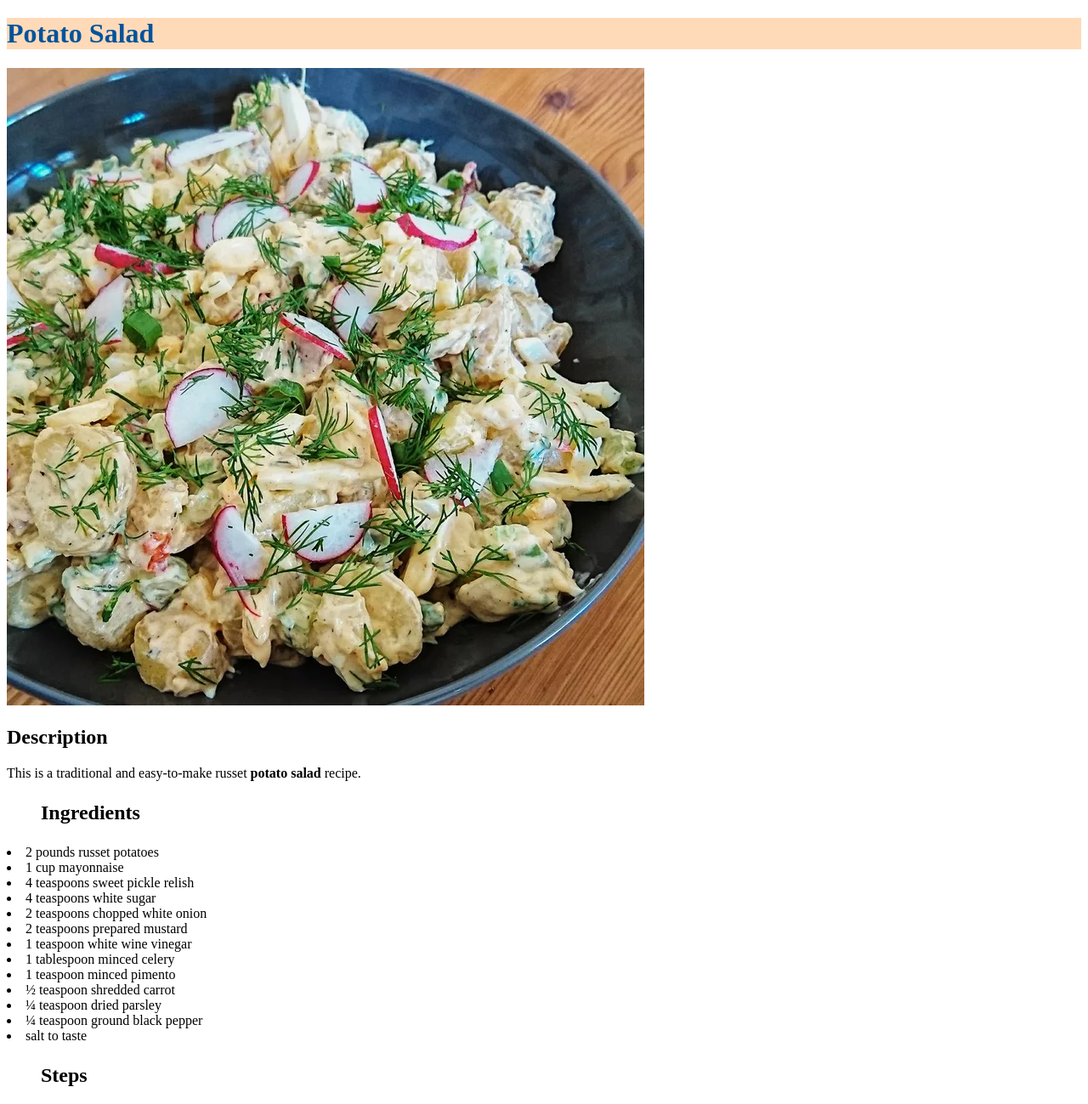
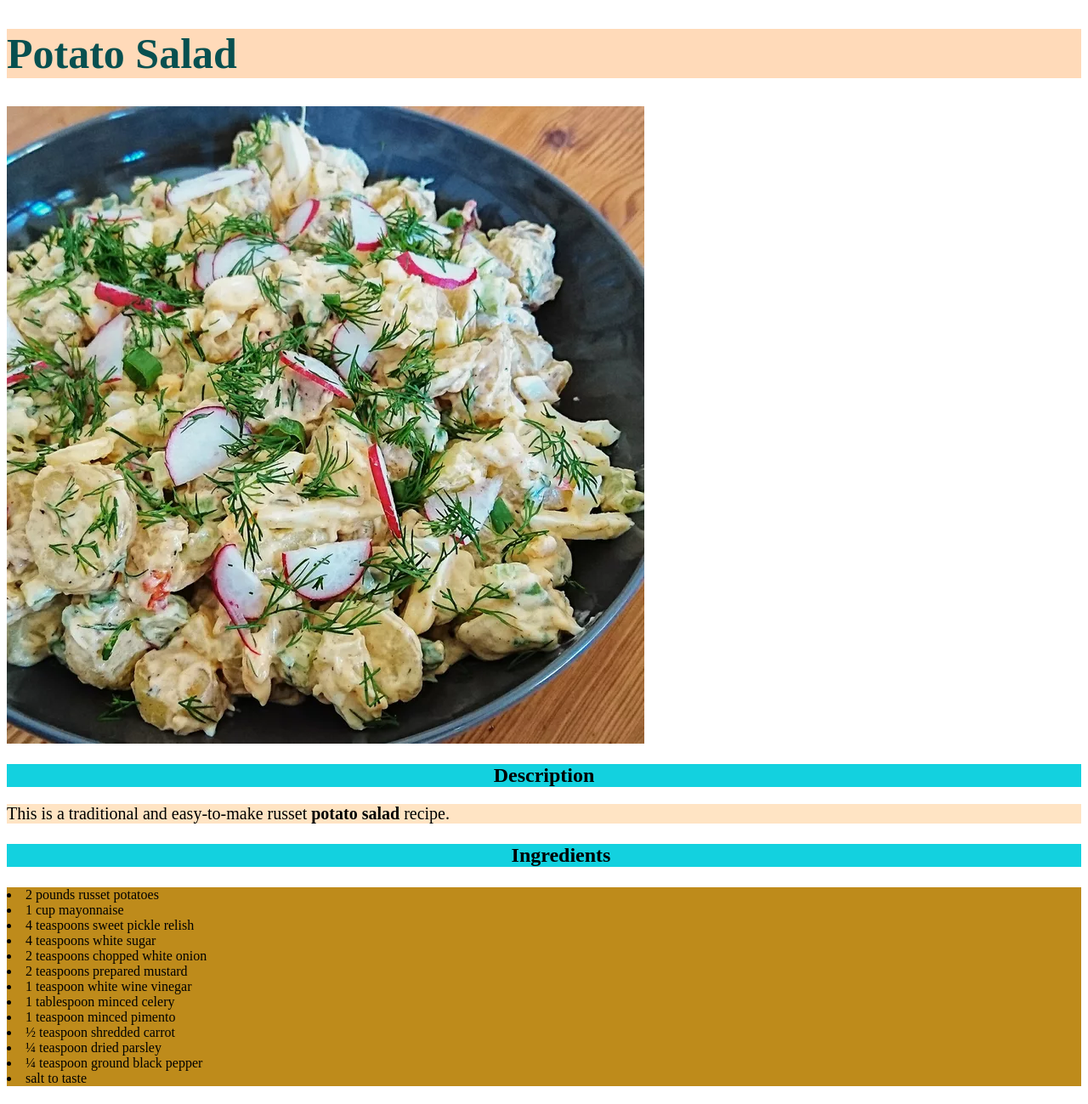
Before and after one commit to fiza0/odin-recipes, a plain HTML site: page recipes/potatosalad.html in a window 1280 px wide. Shown: the top 1299 px of the page at 85% size. Drawn offline with Linux system fonts and the light colour scheme.

Commit message:
Add yellow background for ingredients
i couldn't add it to ingredients alone however,steps as well were turnin
g yellow

```diff
--- a/recipes/potatosalad.html
+++ b/recipes/potatosalad.html
@@ -9,8 +9,8 @@
     <h1 class="heading">Potato Salad</h1>
      <img src="../img/potatosalad.webp" alt="potato salad picture">
         <h2>Description</h2>
-        <p>This is a traditional and easy-to-make russet <strong>potato salad</strong> recipe.</p>
-        <h2><ul>Ingredients</h2>
+        <p class="intro">This is a traditional and easy-to-make russet <strong>potato salad</strong> recipe.</p>
+        <h2 class="subh"><ul>Ingredients</h2>
             <li>2 pounds russet potatoes</li>
 
             <li>1 cup mayonnaise</li>
--- a/recipes/styles.css
+++ b/recipes/styles.css
@@ -1,4 +1,4 @@
-h1{
+h1 {
     color: #00539C;
     background-color: peachpuff;
 
--- /dev/null
+++ b/styles.css
@@ -0,0 +1,21 @@
+*{
+    font-family: serif;
+}
+.heading{
+    background-color: peachpuff;
+    color: rgb(7, 80, 80);
+    font-size: 50px;
+}
+.intro {
+    background-color: bisque;
+    font-size: 20px;
+    text-align: left;
+    font-weight: 300;
+}
+h2 {
+    background-color:rgb(19, 209, 223) ;
+    text-align: center;
+}
+.subh~li{
+    background-color: rgb(190, 139, 27);
+}
```
Also changed, not shown: recipes/pastasalad.html (+3 -3 lines), recipes/ramenbroccolislaw.html (+2 -2 lines).
